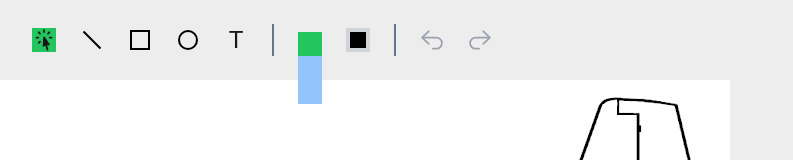
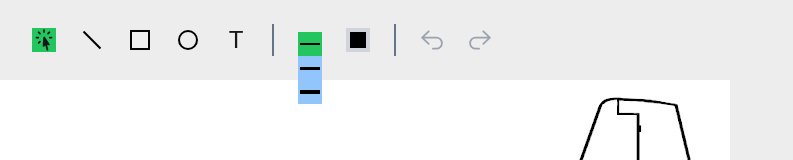
Before and after one commit to SlightlyBuggy/build_notes, a Next.js app: page /image_editor in a window 1280 px wide. Both pictures are taken after a click on the element 308 px from the left and 40 px from the top of the page. Shown: the top 160 px of the page, without its empty margins (0-793 px from the left). Built offline with nearby package versions, Linux system fonts and the light colour scheme.

Commit message:
mitigated Tailwind issue where custom width/height is not being handled properly

```diff
--- a/app/ui/ImageUploadAndEditor/ImageEditor/DrawingToolPalette/StrokeSelection/SelectedStrokeButton.tsx
+++ b/app/ui/ImageUploadAndEditor/ImageEditor/DrawingToolPalette/StrokeSelection/SelectedStrokeButton.tsx
@@ -10,6 +10,7 @@ export default function SelectedStrokeButton({
   selectedStrokeItem: StrokeItem;
   strokeItems: StrokeItem[];
 }) {
+  // tailwind is not properly handling custom width/height.  workaround below where style is applied directly.
   return (
     <div className="flex items-center pl-3 pr-3">
       <div className="flex items-center">
@@ -20,10 +21,11 @@ export default function SelectedStrokeButton({
           }}
         >
           {strokeItems.map((strokeItem, idx) => {
+            console.log(`h-[${strokeItem.strokeWidthPx}px]`);
             return (
               <div
                 className={clsx(
-                  `h-[${strokeItem.strokeWidthPx}px]`,
+                  // `h-[${strokeItem.strokeWidthPx}px]`,
                   'w-5 bg-black',
                   {
                     'bg-green-500':
@@ -31,6 +33,7 @@ export default function SelectedStrokeButton({
                       selectedStrokeItem.strokeWidthPx,
                   }
                 )}
+                style={{ height: `${strokeItem.strokeWidthPx}px` }}
                 key={idx}
               ></div>
             );
--- a/app/ui/ImageUploadAndEditor/ImageEditor/DrawingToolPalette/StrokeSelection/StrokeMenuItem.tsx
+++ b/app/ui/ImageUploadAndEditor/ImageEditor/DrawingToolPalette/StrokeSelection/StrokeMenuItem.tsx
@@ -10,7 +10,8 @@ export default function StrokeMenuItem({
   selectedStrokeItem: StrokeItem;
   setSelectedStrokeItem: (strokeItem: StrokeItem) => void;
 }) {
-  const widthClass = `h-[${thisStrokeItem.strokeWidthPx}px]`;
+  // Tailwind is not properly handling custom height/width.  workaround below where style is applied directly
+  //   const widthClass = `h-[${thisStrokeItem.strokeWidthPx}px]`;
   return (
     <div
       className={clsx(
@@ -29,7 +30,11 @@ export default function StrokeMenuItem({
       }}
     >
       <div className="h-6 w-6 flex items-center justify-center hover:bg-yellow-100">
-        <div className={clsx('w-5 bg-black', widthClass)}></div>
+        {/* <div className={clsx('w-5 bg-black', widthClass)}></div> */}
+        <div
+          style={{ height: `${thisStrokeItem.strokeWidthPx}px` }}
+          className={clsx('w-5 bg-black')}
+        />
       </div>
     </div>
   );
```
